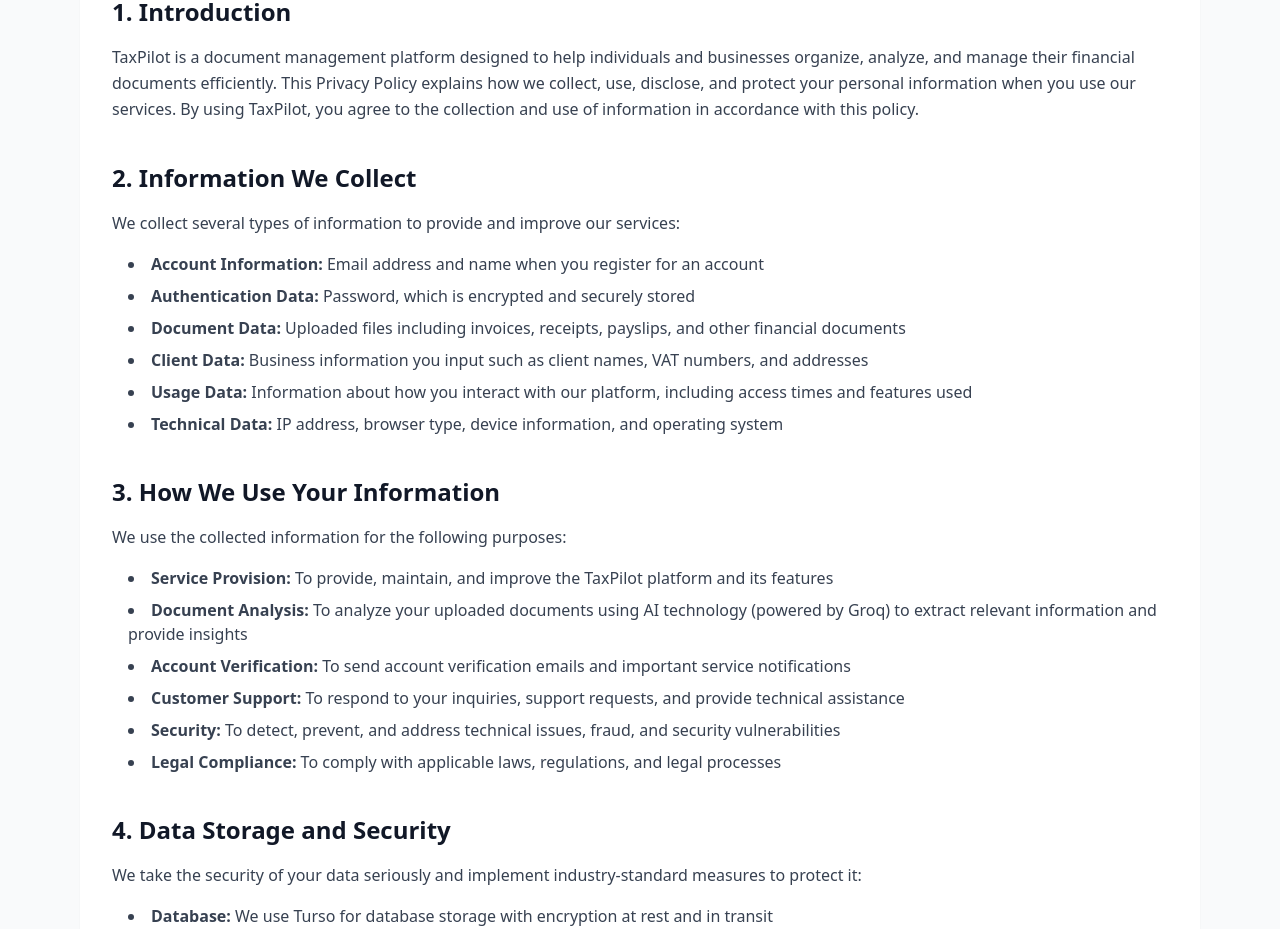
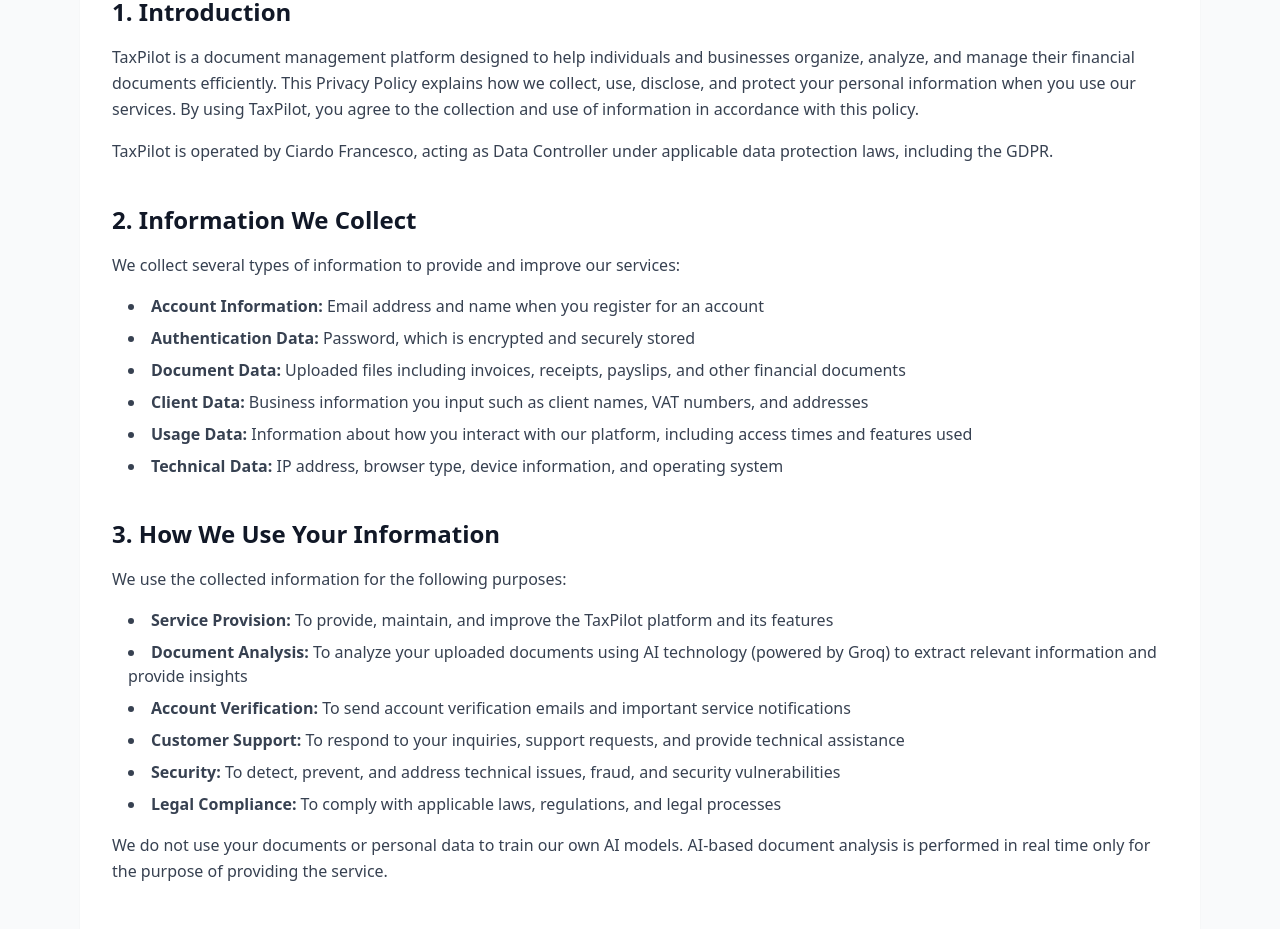
Before and after one commit to Morrix76/taxpilot-en, a Next.js app in the folder frontend/: page /privacy in a window 1280 px wide. Shown: the part 260-1189 px from the top of the page. Built offline with nearby package versions, Linux system fonts and the light colour scheme.

Commit message:
Update privacy policy with improvements

```diff
--- a/frontend/app/privacy/page.tsx
+++ b/frontend/app/privacy/page.tsx
@@ -33,6 +33,10 @@
               collect, use, disclose, and protect your personal information when you use our services. By using
               TaxPilot, you agree to the collection and use of information in accordance with this policy.
             </p>
+            <p className="text-gray-700 leading-relaxed mt-4">
+              TaxPilot is operated by Ciardo Francesco, acting as Data Controller under applicable data protection laws,
+              including the GDPR.
+            </p>
           </section>
 
           {/* 2. Information We Collect */}
@@ -65,6 +69,10 @@
               <li><strong>Security:</strong> To detect, prevent, and address technical issues, fraud, and security vulnerabilities</li>
               <li><strong>Legal Compliance:</strong> To comply with applicable laws, regulations, and legal processes</li>
             </ul>
+            <p className="text-gray-700 leading-relaxed mt-4">
+              We do not use your documents or personal data to train our own AI models. AI-based document analysis is
+              performed in real time only for the purpose of providing the service.
+            </p>
           </section>
 
           {/* 4. Data Storage and Security */}
@@ -81,6 +89,7 @@
               <li><strong>Data Transmission:</strong> All data transmitted between your device and our servers is encrypted using HTTPS/TLS protocols</li>
               <li><strong>Password Security:</strong> User passwords are hashed using bcrypt with salt and never stored in plain text</li>
               <li><strong>Access Controls:</strong> We implement strict access controls to ensure only authorized personnel can access user data</li>
+              <li><strong>Data Location:</strong> We strive to store and process your data within the European Union (EU) whenever possible.</li>
             </ul>
             <p className="text-gray-700 leading-relaxed mt-4">
               While we strive to protect your personal information, no method of transmission over the internet
```
